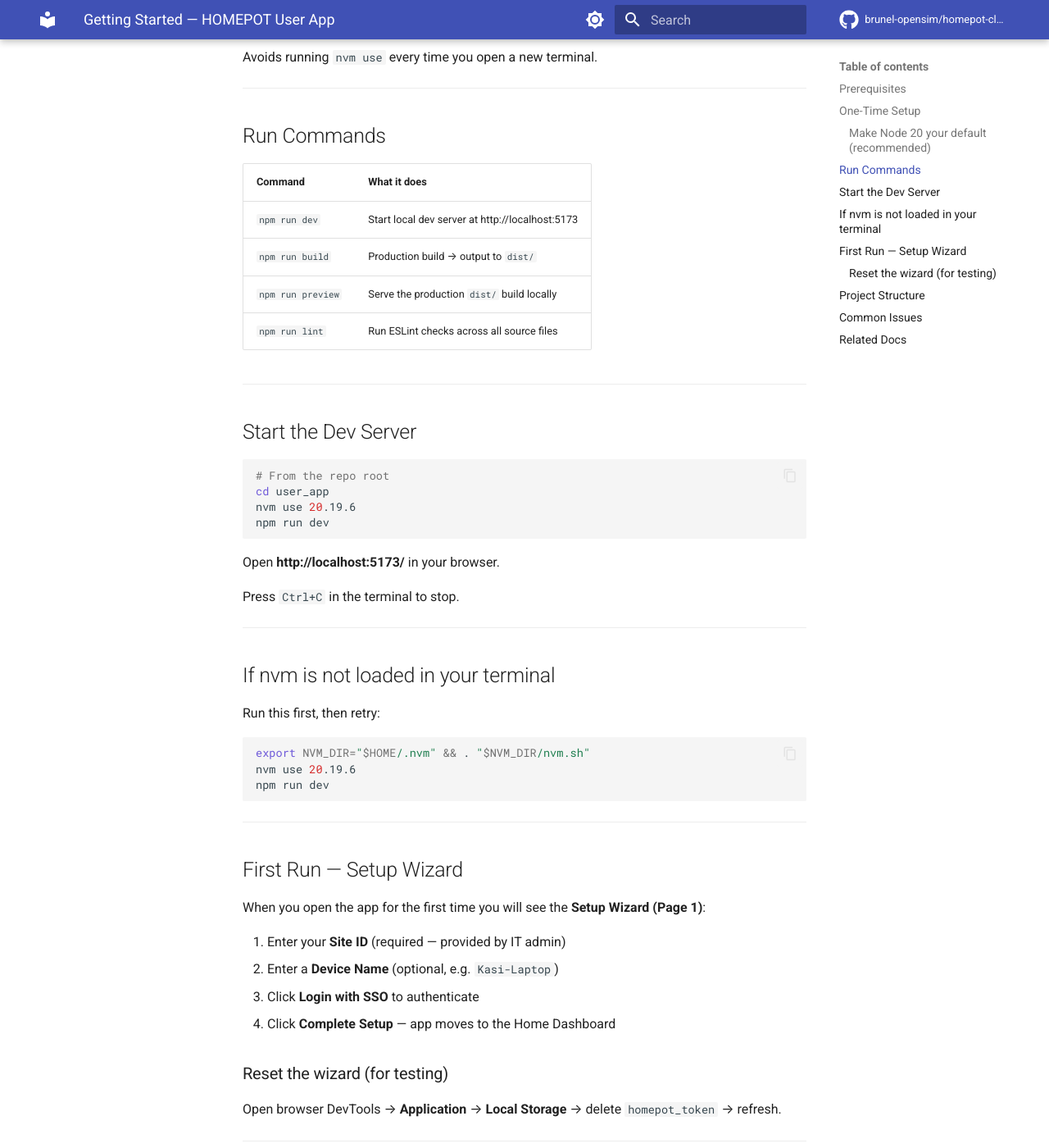
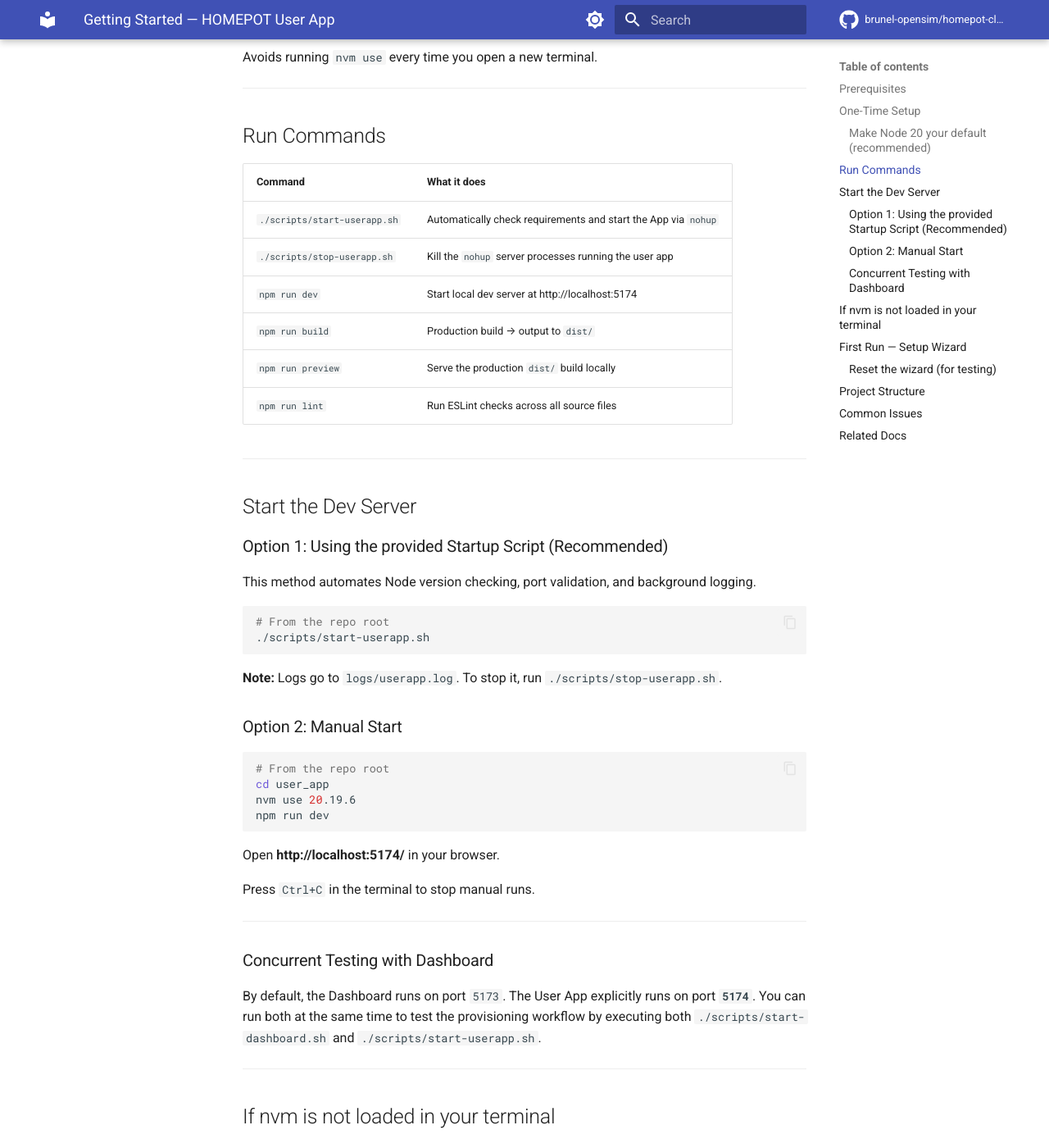
Before and after one commit to brunel-opensim/homepot-client, an MkDocs documentation site: the page built from docs/get_start_userapp.md, in a window 1280 px wide and 1400 px high, scrolled down 978 px. Shown: the whole window at 82% size. Built offline with MkDocs 1.6.1 and Material for MkDocs 9.7.7, drawn with Linux system fonts in a browser that asks for light colours; comment, search, counter and statistics services are not loaded; the version menu is left out.

Commit message:
Update docs to reflect new concurrent testing ports and scripts

````diff
--- a/docs/get_start_userapp.md
+++ b/docs/get_start_userapp.md
@@ -44,7 +44,9 @@ Avoids running `nvm use` every time you open a new terminal.
 
 | Command | What it does |
 |---|---|
-| `npm run dev` | Start local dev server at http://localhost:5173 |
+| `./scripts/start-userapp.sh` | Automatically check requirements and start the App via `nohup` |
+| `./scripts/stop-userapp.sh` | Kill the `nohup` server processes running the user app |
+| `npm run dev` | Start local dev server at http://localhost:5174 |
 | `npm run build` | Production build → output to `dist/` |
 | `npm run preview` | Serve the production `dist/` build locally |
 | `npm run lint` | Run ESLint checks across all source files |
@@ -53,6 +55,18 @@ Avoids running `nvm use` every time you open a new terminal.
 
 ## Start the Dev Server
 
+### Option 1: Using the provided Startup Script (Recommended)
+This method automates Node version checking, port validation, and background logging.
+
+```bash
+# From the repo root
+./scripts/start-userapp.sh
+```
+
+**Note:** Logs go to `logs/userapp.log`. To stop it, run `./scripts/stop-userapp.sh`.
+
+### Option 2: Manual Start
+
 ```bash
 # From the repo root
 cd user_app
@@ -60,9 +74,16 @@ nvm use 20.19.6
 npm run dev
 ```
 
-Open **http://localhost:5173/** in your browser.
+Open **http://localhost:5174/** in your browser.
 
-Press `Ctrl+C` in the terminal to stop.
+Press `Ctrl+C` in the terminal to stop manual runs.
+
+---
+
+### Concurrent Testing with Dashboard
+
+By default, the Dashboard runs on port `5173`. The User App explicitly runs on port **`5174`**.
+You can run both at the same time to test the provisioning workflow by executing both `./scripts/start-dashboard.sh` and `./scripts/start-userapp.sh`.
 
 ---
 
````
Also changed, not shown: docs/complete-dashboard-setup.md (+11 -0 lines).
